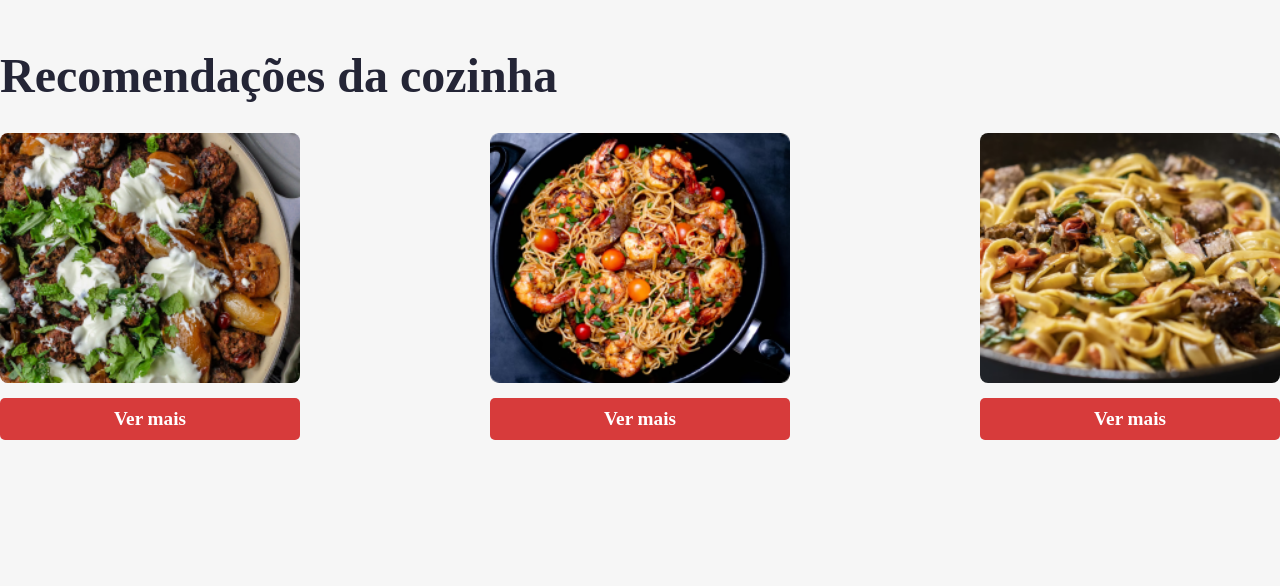
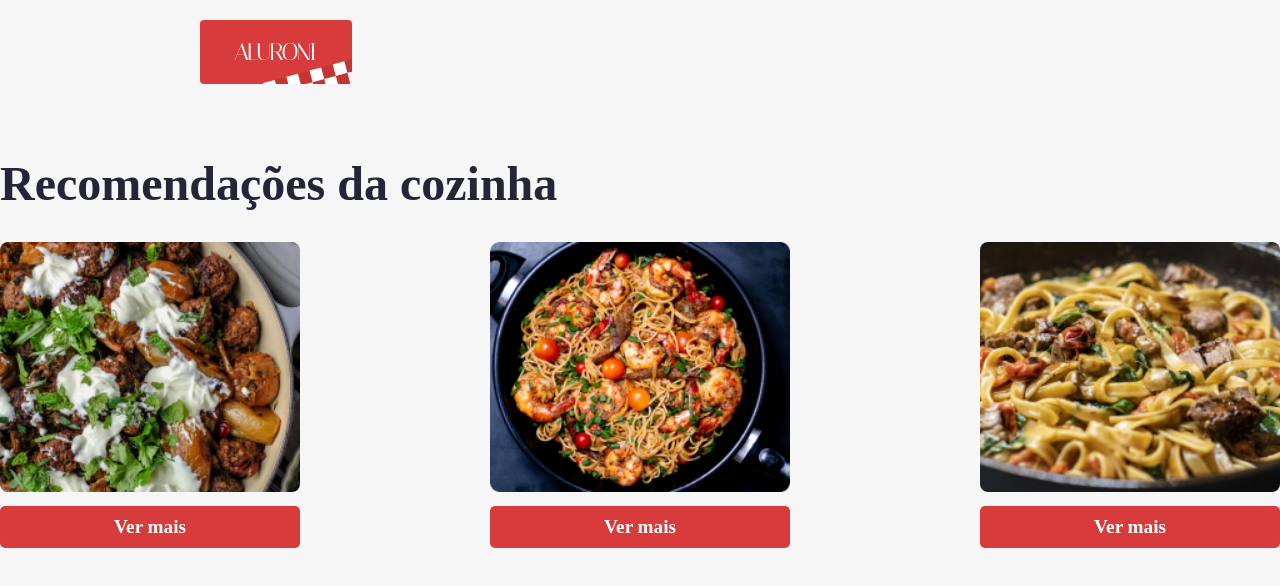
Before and after one commit to SamillyNunes/aluroni, a React (Create React App) app: page / in a window 1280 px wide. Shown: the top 586 px of the page. Built offline with nearby package versions, Linux system fonts and the light colour scheme; a web font is replaced by a local one.

Commit message:
style: NavMenu component created

```diff
--- /dev/null
+++ b/src/components/NavMenu/NavMenu.module.scss
@@ -0,0 +1,15 @@
+@import "styles/variaveis";
+@import "styles/breakpoints";
+
+.menu {
+  padding: 20px $padding-horizontal;
+  @media (max-width: $desktop_xsm) {
+    padding: 20px $padding-horizontal-mobile;
+  }
+  @media (min-width: $desktop_xsm) and (max-width: $desktop_sm) {
+    padding: 20px $padding-horizontal-sm;
+  }
+  @media (min-width: $desktop_sm) and (max-width: $desktop_md) {
+    padding: 20px $padding-horizontal-md;
+  }
+}
--- /dev/null
+++ b/src/components/NavMenu/index.tsx
@@ -0,0 +1,12 @@
+
+import { ReactComponent as Logo } from 'assets/logo.svg';
+
+import styles from './NavMenu.module.scss';
+
+export default function NavMenu(){
+    return (
+        <nav className={styles.menu}>
+        <Logo />
+      </nav>
+    );
+}
--- a/src/pages/Cardapio/Cardapio.module.scss
+++ b/src/pages/Cardapio/Cardapio.module.scss
@@ -1,18 +1,6 @@
 @import "styles/variaveis";
 @import "styles/breakpoints";
 
-.menu {
-  padding: 20px $padding-horizontal;
-  @media (max-width: $desktop_xsm) {
-    padding: 20px $padding-horizontal-mobile;
-  }
-  @media (min-width: $desktop_xsm) and (max-width: $desktop_sm) {
-    padding: 20px $padding-horizontal-sm;
-  }
-  @media (min-width: $desktop_sm) and (max-width: $desktop_md) {
-    padding: 20px $padding-horizontal-md;
-  }
-}
 
 .header {
   align-items: center;
--- a/src/pages/Cardapio/index.tsx
+++ b/src/pages/Cardapio/index.tsx
@@ -5,6 +5,7 @@ import { useState } from 'react';
 import Filtros from './Filtros';
 import Ordenador from './Ordenador';
 import Itens from './Itens';
+import NavMenu from 'components/NavMenu';
 
 export default function Cardapio() {
   const [busca, setBusca] = useState('');
@@ -12,9 +13,7 @@ export default function Cardapio() {
   const [ordenador, setOrdenador] = useState('');
   return (
     <main>
-      <nav className={styles.menu}>
-        <Logo />
-      </nav>
+      <NavMenu/>
       <header className={styles.header}>
         <div className={styles.header__text}>
           A casa do código e da massa
--- a/src/pages/Home/index.tsx
+++ b/src/pages/Home/index.tsx
@@ -1,5 +1,6 @@
 import menu from 'data/menu.json';
 import styles from './Home.module.scss';
+import NavMenu from 'components/NavMenu';
 
 export default function Home() {
     let recommeded = [...menu];
@@ -8,6 +9,7 @@ export default function Home() {
 
     return (
         <section>
+            <NavMenu/>
             <h3 className={styles.title}>Recomendações da cozinha</h3>
             <div className={styles.recommendedList}>
                 {recommeded.map(item => (
```
